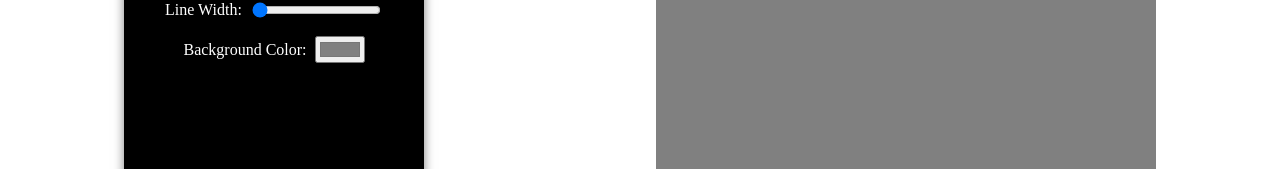
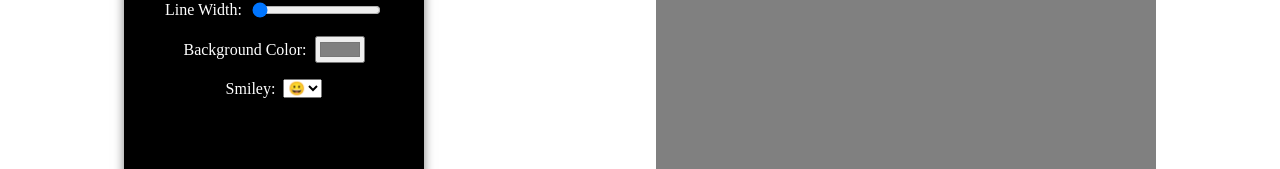
Before and after one commit to MichaelSoquat/drawing-app, an Angular app in the folder drawing-app/: page / in a window 1280 px wide. Shown: the part 238-407 px from the top of the page. Built offline with nearby package versions, Linux system fonts and the light colour scheme.

Commit message:
trying to implement smileys

```diff
--- a/drawing-app/src/app/drawing/drawing.component.html
+++ b/drawing-app/src/app/drawing/drawing.component.html
@@ -2,7 +2,7 @@
   <h1>Drawing App</h1>
   <div class="context-row">
     <app-menu (lineWidthChange)="setLineWidth($event)" (colorChange)="setColor($event)" (remove)="clear()"
-    (backgroundColorChange)="setBgColor($event)"></app-menu>
+    (backgroundColorChange)="setBgColor($event)" (smiley)="setSmiley($event)"></app-menu>
     <canvas #canvas width="500" height="500"></canvas>
   </div>
 </main>
--- a/drawing-app/src/app/drawing/drawing.component.ts
+++ b/drawing-app/src/app/drawing/drawing.component.ts
@@ -7,6 +7,8 @@ import { Component, ElementRef, Input, OnInit, ViewChild } from '@angular/core';
 })
 export class DrawingComponent implements OnInit {
 
+  isSmiley = false;
+  dragging = false;
   @Input() clearCanvasEvent: any;
   constructor() { }
 
@@ -16,6 +18,10 @@ export class DrawingComponent implements OnInit {
   @ViewChild('canvas', { static: true })
   canvas: ElementRef<HTMLCanvasElement>;
   ctx: CanvasRenderingContext2D;
+  bgColor = '#808080';
+  smiley = '😀';
+  currentSmileyPosition = { x: 100, y: 100 };
+
 
 
   ngAfterViewInit() {
@@ -24,14 +30,49 @@ export class DrawingComponent implements OnInit {
     this.ctx.lineCap = 'round';
     this.ctx.fillStyle = '#808080';
     this.ctx.fillRect(0, 0, this.canvas.nativeElement.width + 10, this.canvas.nativeElement.height + 10);
+    this.canvas.nativeElement.addEventListener('mousedown', (event) => {
+      console.log('mousedown', event.offsetX, event.offsetY);
+      if (this.isMouseOverSmiley(event)) {
+        this.dragImg();
+      }
+      else {
+        this.startDraw(event);
+      }
 
-    this.canvas.nativeElement.addEventListener('mousedown', (event) => {
-      this.ctx.beginPath();
-      this.ctx.moveTo(event.offsetX, event.offsetY);
+    });
+  }
 
-      this.canvas.nativeElement.addEventListener('mousemove', this.draw);
-    });
+  isMouseOverSmiley(event) {
+    return event.offsetX >= this.currentSmileyPosition.x + 5 && event.offsetX <= this.currentSmileyPosition.x + 35 &&
+      event.offsetY >= this.currentSmileyPosition.y - 25 && event.offsetY <= this.currentSmileyPosition.y + 5 && this.isSmiley
+  }
 
+
+  dragImg() {
+    this.dragging = true;
+    this.canvas.nativeElement.addEventListener('mousemove', (event) => {
+      if (this.dragging) {
+        this.ctx.clearRect(0, 0, this.canvas.nativeElement.width, this.canvas.nativeElement.height);
+        this.setBgColor(this.bgColor);
+        this.ctx.font = '30px Arial';
+        this.ctx.fillText(this.smiley, event.offsetX, event.offsetY);
+      }
+    }
+    );
+    this.canvas.nativeElement.addEventListener('mouseup', (event) => {
+      this.currentSmileyPosition.x = event.offsetX;
+      this.currentSmileyPosition.y = event.offsetY;
+      console.log(this.currentSmileyPosition)
+      this.dragging = false;
+
+    }
+    );
+  }
+
+  startDraw = (event) => {
+    this.ctx.beginPath();
+    this.ctx.moveTo(event.offsetX, event.offsetY);
+    this.canvas.nativeElement.addEventListener('mousemove', this.draw);
     this.canvas.nativeElement.addEventListener('mouseup', () => {
       this.canvas.nativeElement.removeEventListener('mousemove', this.draw);
     });
@@ -51,8 +92,16 @@ export class DrawingComponent implements OnInit {
   }
 
   setBgColor(color: string) {
+    this.bgColor = color;
     this.ctx.fillStyle = color;
     this.ctx.fillRect(0, 0, this.canvas.nativeElement.width, this.canvas.nativeElement.height);
+  }
+
+  setSmiley(smiley: string) {
+    this.ctx.font = '30px Arial';
+    this.ctx.fillText(smiley, 100, 100);
+    this.smiley = smiley;
+    this.isSmiley = true;
   }
 
   clear() {
--- a/drawing-app/src/app/menu/menu.component.html
+++ b/drawing-app/src/app/menu/menu.component.html
@@ -12,6 +12,20 @@
         <label for="background-color">Background Color:</label>
         <input id="background-color" type="color" value="#808080" (change)="changeBackgroundColor($event.target.value)">
     </div>
+<div class="menu-item">
+    <label for="smiley-select">Smiley:</label>
+  <select id="smiley-select" (change)="selectSmiley($event.target.value)">
+    <option value="😀">😀</option>
+    <option value="😂">😂</option>
+    <option value="😊">😊</option>
+    <option value="😍">😍</option>
+    <option value="😎">😎</option>
+    <option value="😔">😔</option>
+    <option value="😞">😞</option>
+    <option value="😠">😠</option>
+  </select>
+</div>
+
 
 
 </div>
--- a/drawing-app/src/app/menu/menu.component.ts
+++ b/drawing-app/src/app/menu/menu.component.ts
@@ -13,6 +13,7 @@ export class MenuComponent implements OnInit {
   @Output() colorChange = new EventEmitter<string>();
   @Output() remove = new EventEmitter();
   @Output() backgroundColorChange = new EventEmitter<string>();
+  @Output() smiley = new EventEmitter();
 
 
   constructor() { }
@@ -36,5 +37,9 @@ export class MenuComponent implements OnInit {
     this.backgroundColorChange.emit(color);
   }
 
+  selectSmiley(smiley: string) {
+    this.smiley.emit(smiley);
+  }
+
 
 }
```
